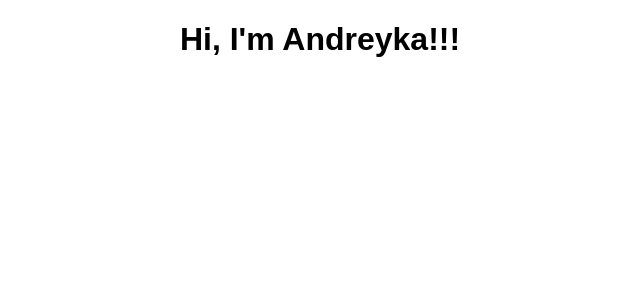
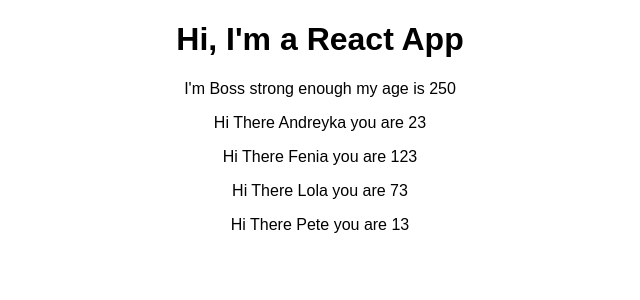
Before and after one commit to ruan65/udemy_reactjs_max_course, a React (Create React App) app: page / in a window 1280 px wide. Shown: the top 300 px of the page, without its empty margins (320-960 px from the left). Built offline with nearby package versions, Linux system fonts and the light colour scheme.

Commit message:
add boss like class

```diff
--- a/src/App.js
+++ b/src/App.js
@@ -1,16 +1,24 @@
 import React, { Component } from 'react'
 import './App.css'
 
+import Person from './Person/Person'
+import Boss from './Person/Boss'
+
 class App extends Component {
     render() {
-        // return (
-        //     <div className="App">
-        //         <h1>Hi, I'm a React App</h1>
-        //     </div>
-        // )
+        return (
+            <div className="App">
+               <h1>Hi, I'm a React App</h1>
+                <Boss power='strong enough' age='250'/>
+                <Person name='Andreyka' age='23'/>
+                <Person name='Fenia' age='123'/>
+                <Person name='Lola' age='73'/>
+                <Person name='Pete' age='13'/>
 
-        return React.createElement('div', {className: 'App'},
-            React.createElement('h1', null, 'Hi, I\'m Andreyka!!!'))
+            </div>
+        )
+        // return React.createElement('div', {className: 'App'},
+        //     React.createElement('h1', null, 'Hi, I\'m Andreyka!!!'))
     }
 }
 
--- /dev/null
+++ b/src/Person/Boss.js
@@ -0,0 +1,10 @@
+import React, { Component } from 'react'
+
+class Boss extends Component {
+
+    render() {
+        return <p>I'm Boss {this.props.power} my age is {this.props.age}</p>
+    }
+}
+
+export default Boss
--- /dev/null
+++ b/src/Person/Person.js
@@ -0,0 +1,8 @@
+import React from 'react'
+
+const person = (props) => {
+
+    return <p>Hi There {props.name} you are {props.age}</p>
+}
+
+export default person
```
